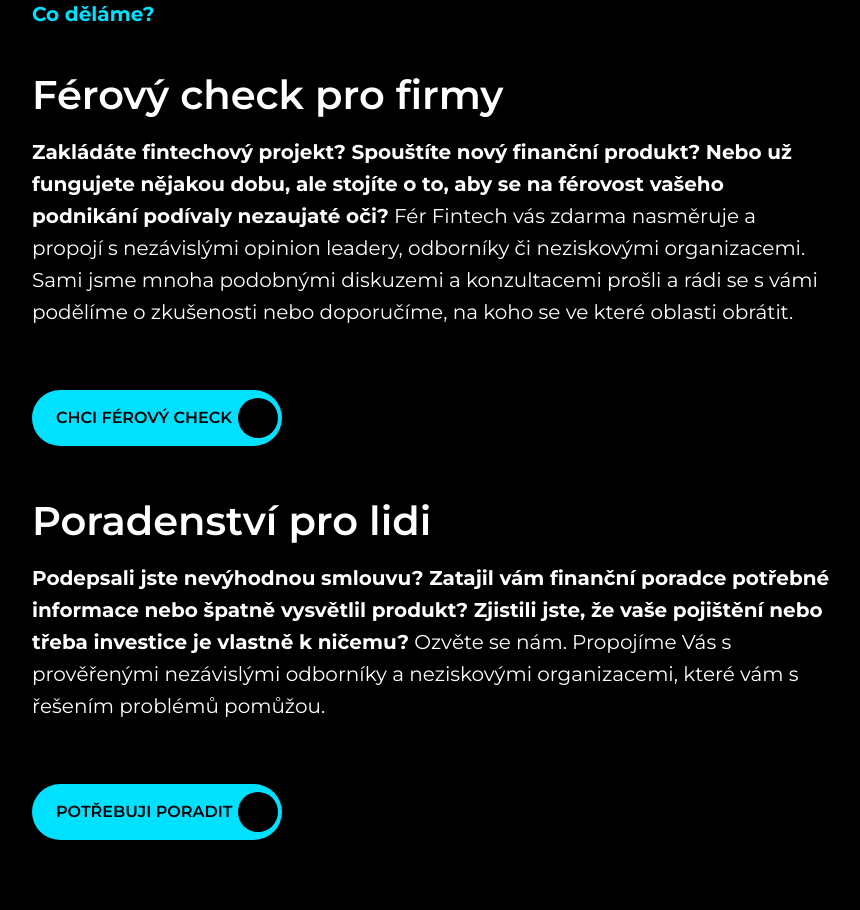
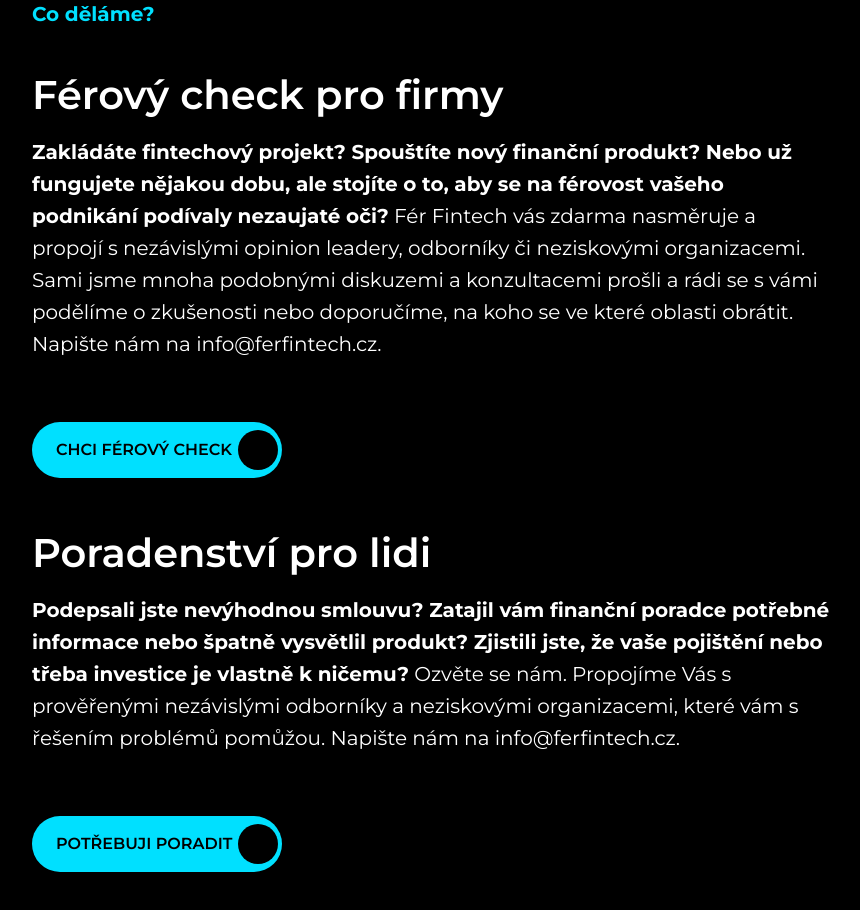
Before and after one commit to upvest-cz/fer-fintech, a Nuxt app: page / in a window 1280 px wide. Shown: the part 760-1670 px from the top of the page, without its empty margins (208-1068 px from the left). Built offline with nearby package versions, Linux system fonts and the light colour scheme.

Commit message:
add emails to whatwedomodule

```diff
--- a/components/modules/WhatWeDoModule.vue
+++ b/components/modules/WhatWeDoModule.vue
@@ -7,14 +7,14 @@
           <div ref="listItem" class="WhatWeDoModule__listItem">
             <h2 class="WhatWeDoModule__listItem__title">Férový check pro firmy</h2>
             <div class="richtext">
-              <p><b>Zakládáte fintechový projekt? Spouštíte nový finanční produkt? Nebo už fungujete nějakou dobu, ale stojíte o to, aby se na férovost vašeho podnikání podívaly nezaujaté oči?</b> Fér Fintech vás zdarma nasměruje a propojí s nezávislými opinion leadery, odborníky či neziskovými organizacemi. Sami jsme mnoha podobnými diskuzemi a konzultacemi prošli a rádi se s vámi podělíme o zkušenosti nebo doporučíme, na koho se ve které oblasti obrátit.</p>
+              <p><b>Zakládáte fintechový projekt? Spouštíte nový finanční produkt? Nebo už fungujete nějakou dobu, ale stojíte o to, aby se na férovost vašeho podnikání podívaly nezaujaté oči?</b> Fér Fintech vás zdarma nasměruje a propojí s nezávislými opinion leadery, odborníky či neziskovými organizacemi. Sami jsme mnoha podobnými diskuzemi a konzultacemi prošli a rádi se s vámi podělíme o zkušenosti nebo doporučíme, na koho se ve které oblasti obrátit. Napište nám na <a href="mailto:info@ferfintech.cz">info@ferfintech.cz</a>.</p>
             </div>
             <Button type="primary" href="mailto:info@ferfintech.cz">Chci férový check</Button>
           </div>
           <div ref="listItem" class="WhatWeDoModule__listItem">
             <h2 class="WhatWeDoModule__listItem__title">Poradenství pro lidi</h2>
             <div class="richtext">
-              <p><b>Podepsali jste nevýhodnou smlouvu? Zatajil vám finanční poradce potřebné informace nebo špatně vysvětlil produkt? Zjistili jste, že vaše pojištění nebo třeba investice je vlastně k ničemu?</b> Ozvěte se nám. Propojíme Vás s prověřenými nezávislými odborníky a neziskovými organizacemi, které vám s řešením problémů pomůžou.</p>
+              <p><b>Podepsali jste nevýhodnou smlouvu? Zatajil vám finanční poradce potřebné informace nebo špatně vysvětlil produkt? Zjistili jste, že vaše pojištění nebo třeba investice je vlastně k ničemu?</b> Ozvěte se nám. Propojíme Vás s prověřenými nezávislými odborníky a neziskovými organizacemi, které vám s řešením problémů pomůžou. Napište nám na <a href="mailto:info@ferfintech.cz">info@ferfintech.cz</a>.</p>
             </div>
             <Button type="primary" href="mailto:info@ferfintech.cz">Potřebuji poradit</Button>
           </div>
```
